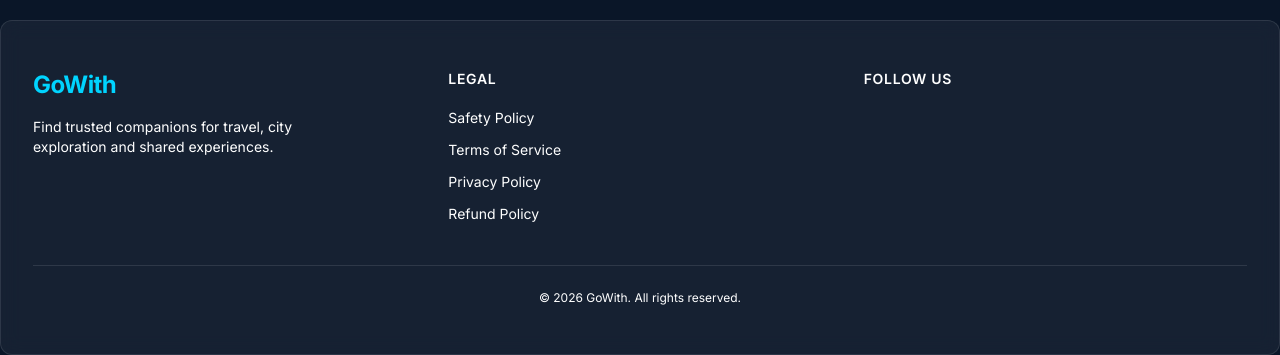
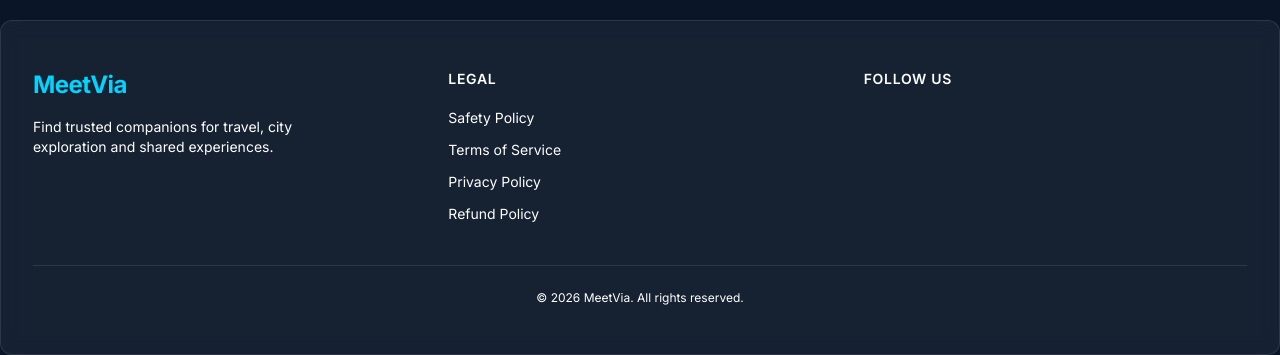
Before and after one commit to Shakir120795/meetvia, a Next.js app in the folder frontend/: page / in a window 1280 px wide. Shown: the part 4032-4387 px from the top of the page. Built offline with nearby package versions, Linux system fonts and the light colour scheme; no server answers.

Commit message:
fix: restore MeetVia brand name

```diff
--- a/frontend/src/components/layout/Footer.tsx
+++ b/frontend/src/components/layout/Footer.tsx
@@ -33,7 +33,7 @@ export default function Footer() {
       <div className="max-w-7xl mx-auto px-4 sm:px-6 lg:px-8 py-12">
         <div className="grid grid-cols-1 md:grid-cols-3 gap-8">
           <div className="space-y-4">
-            <Link href="/" className="text-2xl font-bold text-accent tracking-tight">GoWith</Link>
+            <Link href="/" className="text-2xl font-bold text-accent tracking-tight">MeetVia</Link>
             <p className="text-foreground/70 text-sm max-w-xs">{footerData?.description || 'Find trusted companions for travel, city exploration and shared experiences.'}</p>
           </div>
           <div className="space-y-4">
@@ -45,7 +45,7 @@ export default function Footer() {
             <div className="flex items-center gap-4">{visibleLinks.map((social) => { const IconComponent = ICON_MAP[social.platform.toLowerCase()] || ICON_MAP[social.iconIdentifier?.toLowerCase()]; if (!IconComponent) return null; return <a key={social._id} href={social.url} target="_blank" rel="noopener noreferrer" aria-label={`Follow us on ${social.platform}`} className="text-foreground/70 hover:text-accent transition-colors"><IconComponent className="w-8 h-8" /></a>; })}</div>
           </div>
         </div>
-        <div className="mt-10 pt-6 border-t border-white/10 text-center"><p className="text-xs text-foreground/50">&copy; {new Date().getFullYear()} GoWith. All rights reserved.</p></div>
+        <div className="mt-10 pt-6 border-t border-white/10 text-center"><p className="text-xs text-foreground/50">&copy; {new Date().getFullYear()} MeetVia. All rights reserved.</p></div>
       </div>
     </footer>
   );
```
